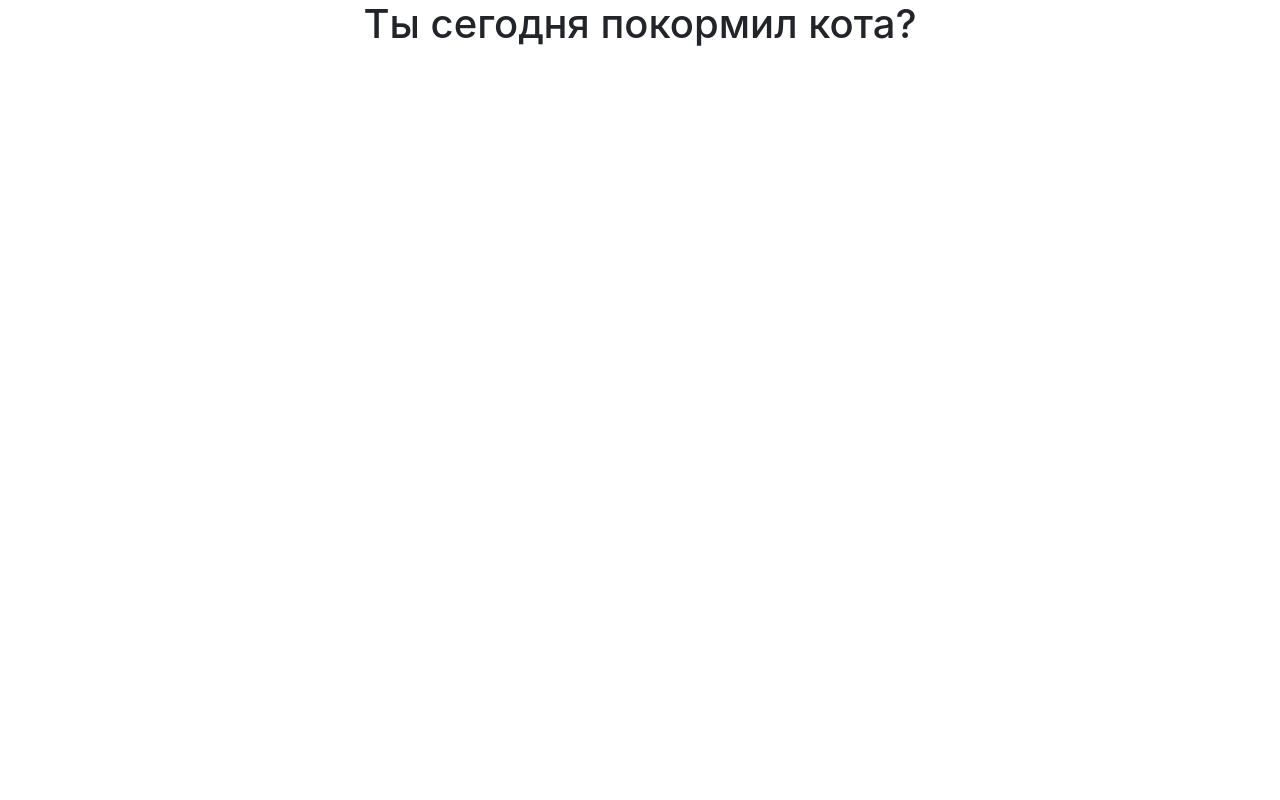
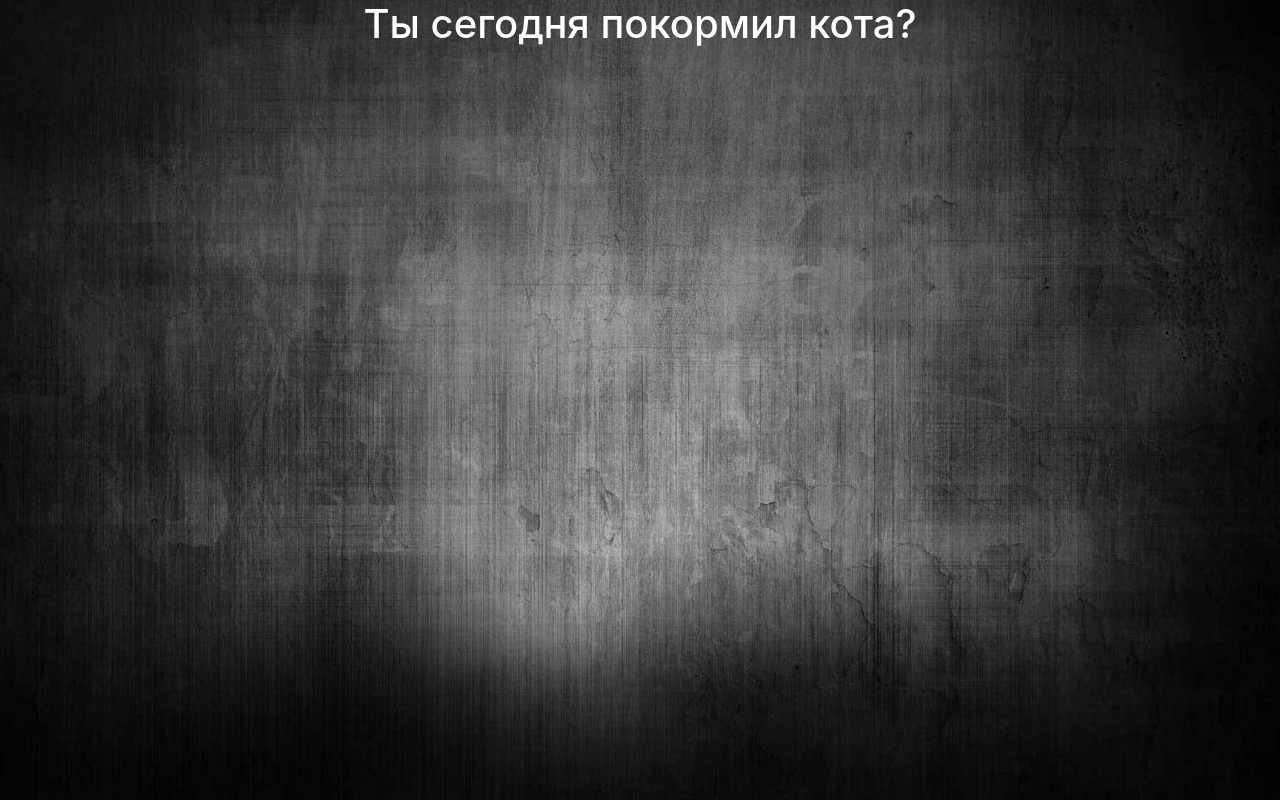
Before and after one commit to NiiazalyDzhumaliev/fun-box-test, a React (Create React App) app: page / in a window 1280 px wide. Built offline with nearby package versions, Linux system fonts and the light colour scheme.

Commit message:
Add and style background image

```diff
--- a/src/App.js
+++ b/src/App.js
@@ -1,7 +1,8 @@
 import Header from './components/Header';
+import style from './styles/App.module.css';
 
 const App = () => (
-  <div className="d-flex justify-content-center">
+  <div className={`${style.App} d-flex justify-content-center`}>
     <Header />
   </div>
 );
--- a/src/components/Header.js
+++ b/src/components/Header.js
@@ -1,7 +1,8 @@
 import React from 'react';
+import style from '../styles/Header.module.css';
 
 const Header = () => (
-  <header>
+  <header className={style.main_header}>
     <h1>Ты сегодня покормил кота?</h1>
   </header>
 );
--- /dev/null
+++ b/src/styles/App.module.css
@@ -0,0 +1,7 @@
+.App {
+  height: 100vh;
+  background-image: url('../images/wp2632430-black-background-hd.jpg');
+  background-position: center;
+  background-repeat: no-repeat;
+  background-size: cover;
+}
--- /dev/null
+++ b/src/styles/Header.module.css
@@ -0,0 +1,3 @@
+.main_header {
+  color: white;
+}
```
Also changed, not shown: src/images/wp2632430-black-background-hd.jpg (added), 1 other file (tests, documents, lock files or other folders).
